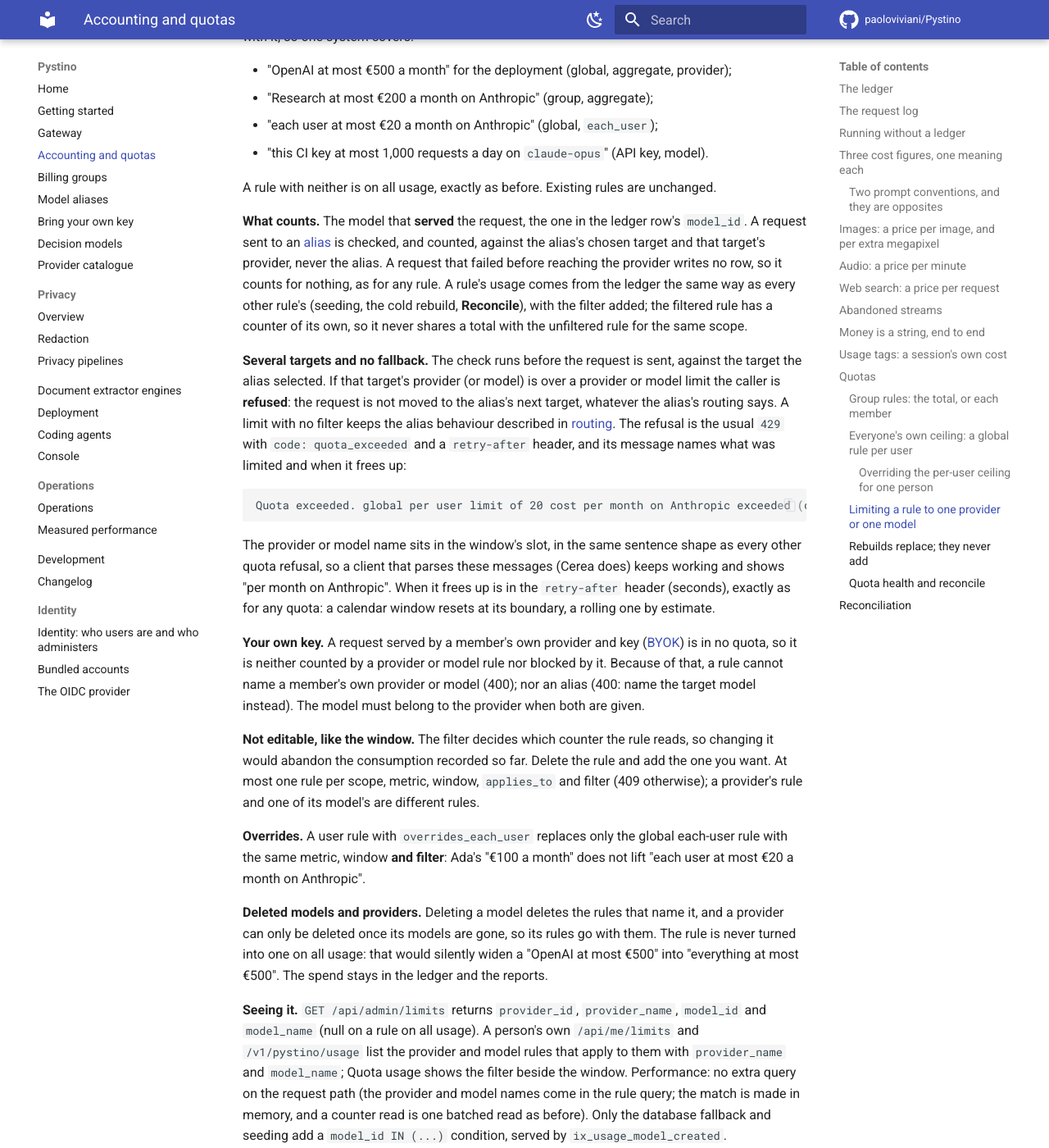
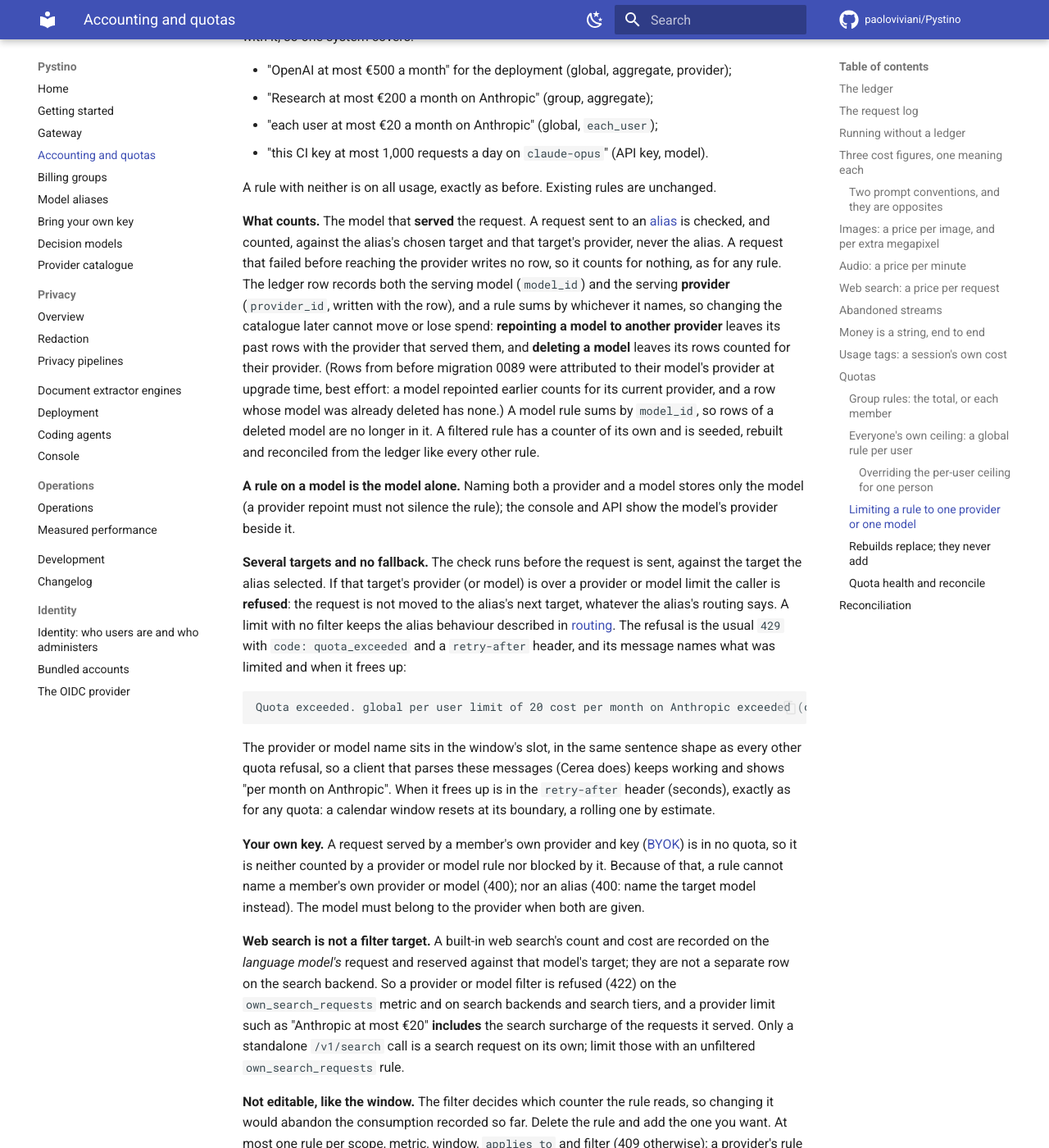
Before and after one commit to paoloviviani/Pystino, an MkDocs documentation site: the page built from docs/accounting-and-quotas.md, in a window 1280 px wide and 1400 px high, scrolled down 13095 px. Shown: the whole window at 82% size. Built offline with MkDocs 1.6.1 and Material for MkDocs 9.7.7, drawn with Linux system fonts in a browser that asks for light colours; comment, search, counter and statistics services are not loaded; some of the changed text lies outside the part shown.

Commit message:
Docs and changelog for the provider quota review fixes
Co-Authored-By: Claude Sonnet 5.5 <noreply@anthropic.com>

```diff
--- a/docs/accounting-and-quotas.md
+++ b/docs/accounting-and-quotas.md
@@ -521,14 +521,24 @@ covers:
 A rule with neither is on all usage, exactly as before. Existing rules are
 unchanged.
 
-**What counts.** The model that **served** the request, the one in the ledger
-row's `model_id`. A request sent to an [alias](model-aliases.md) is checked, and
-counted, against the alias's chosen target and that target's provider, never the
-alias. A request that failed before reaching the provider writes no row, so it
-counts for nothing, as for any rule. A rule's usage comes from the ledger the
-same way as every other rule's (seeding, the cold rebuild, **Reconcile**), with
-the filter added; the filtered rule has a counter of its own, so it never shares a
-total with the unfiltered rule for the same scope.
+**What counts.** The model that **served** the request. A request sent to an
+[alias](model-aliases.md) is checked, and counted, against the alias's chosen
+target and that target's provider, never the alias. A request that failed before
+reaching the provider writes no row, so it counts for nothing, as for any rule.
+The ledger row records both the serving model (`model_id`) and the serving
+**provider** (`provider_id`, written with the row), and a rule sums by whichever it
+names, so changing the catalogue later cannot move or lose spend: **repointing a
+model to another provider** leaves its past rows with the provider that served
+them, and **deleting a model** leaves its rows counted for their provider. (Rows
+from before migration 0089 were attributed to their model's provider at upgrade
+time, best effort: a model repointed earlier counts for its current provider, and a
+row whose model was already deleted has none.) A model rule sums by `model_id`, so
+rows of a deleted model are no longer in it. A filtered rule has a counter of its
+own and is seeded, rebuilt and reconciled from the ledger like every other rule.
+
+**A rule on a model is the model alone.** Naming both a provider and a model
+stores only the model (a provider repoint must not silence the rule); the console
+and API show the model's provider beside it.
 
 **Several targets and no fallback.** The check runs before the request is sent,
 against the target the alias selected. If that target's provider (or model) is
@@ -553,6 +563,15 @@ rule nor blocked by it. Because of that, a rule cannot name a member's own
 provider or model (400); nor an alias (400: name the target model instead).
 The model must belong to the provider when both are given.
 
+**Web search is not a filter target.** A built-in web search's count and cost are
+recorded on the *language model's* request and reserved against that model's
+target; they are not a separate row on the search backend. So a provider or model
+filter is refused (422) on the `own_search_requests` metric and on search backends
+and search tiers, and a provider limit such as "Anthropic at most €20" **includes**
+the search surcharge of the requests it served. Only a standalone `/v1/search` call
+is a search request on its own; limit those with an unfiltered `own_search_requests`
+rule.
+
 **Not editable, like the window.** The filter decides which counter the rule
 reads, so changing it would abandon the consumption recorded so far. Delete the
 rule and add the one you want. At most one rule per scope, metric, window,
@@ -563,11 +582,12 @@ are different rules.
 each-user rule with the same metric, window **and filter**: Ada's "€100 a month"
 does not lift "each user at most €20 a month on Anthropic".
 
-**Deleted models and providers.** Deleting a model deletes the rules that name it,
-and a provider can only be deleted once its models are gone, so its rules go with
-them. The rule is never turned into one on all usage: that would silently widen a
-"OpenAI at most €500" into "everything at most €500". The spend stays in the
-ledger and the reports.
+**Deleting a model or provider a rule names is refused (409).** The answer lists
+the rules; delete or change them under Quotas first. (`limit_rules` references both
+with ON DELETE RESTRICT: a cost cap must not vanish with the model, nor be widened
+to all usage.) No catalogue refresh or import deletes models, so none can remove a
+rule's target. Search backends, whose total delete removes their tiers, cannot be
+named by a quota.
 
 **Seeing it.** `GET /api/admin/limits` returns `provider_id`, `provider_name`,
 `model_id` and `model_name` (null on a rule on all usage). A person's own
@@ -576,7 +596,7 @@ apply to them with `provider_name` and `model_name`; Quota usage shows the filte
 beside the window. Performance: no extra query on the request path (the provider
 and model names come in the rule query; the match is made in memory, and a
 counter read is one batched read as before). Only the database fallback and
-seeding add a `model_id IN (...)` condition, served by `ix_usage_model_created`.
+seeding add a `model_id IN (...)` condition, served by `ix_usage_model_created` and `ix_usage_provider_created`, which migration 0089 builds `CONCURRENTLY` on PostgreSQL (no write lock; the backfill of `usage_records.provider_id` is one UPDATE).
 
 ### Rebuilds replace; they never add
 
```
Also changed, not shown: CHANGELOG.md (+1 -1 lines).
